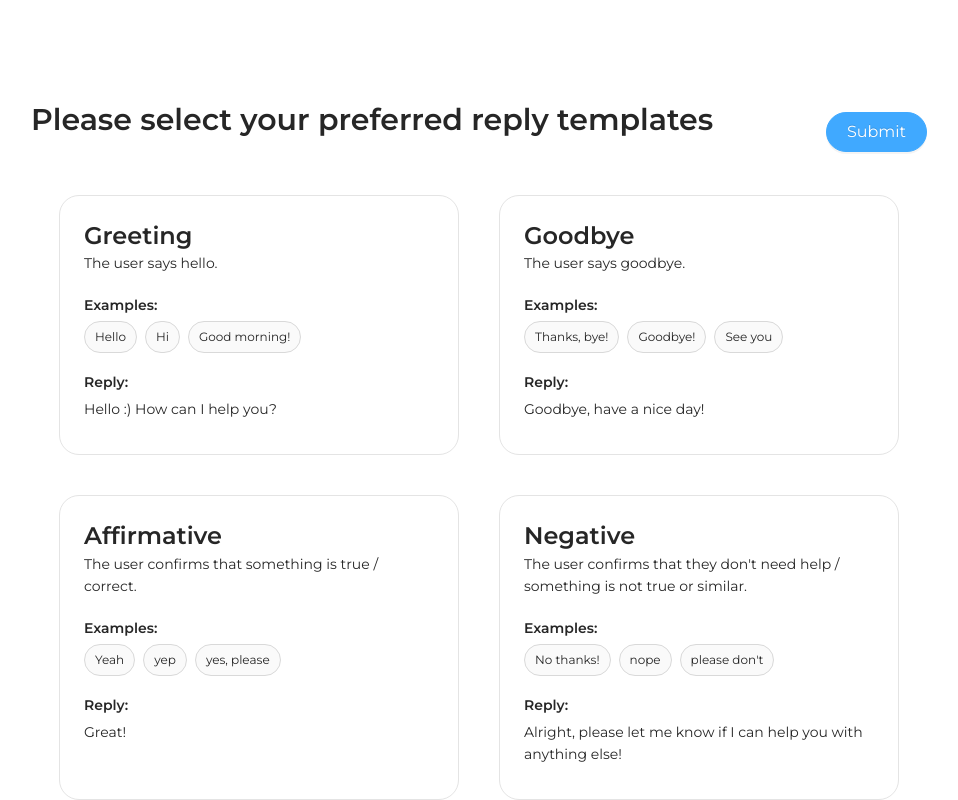
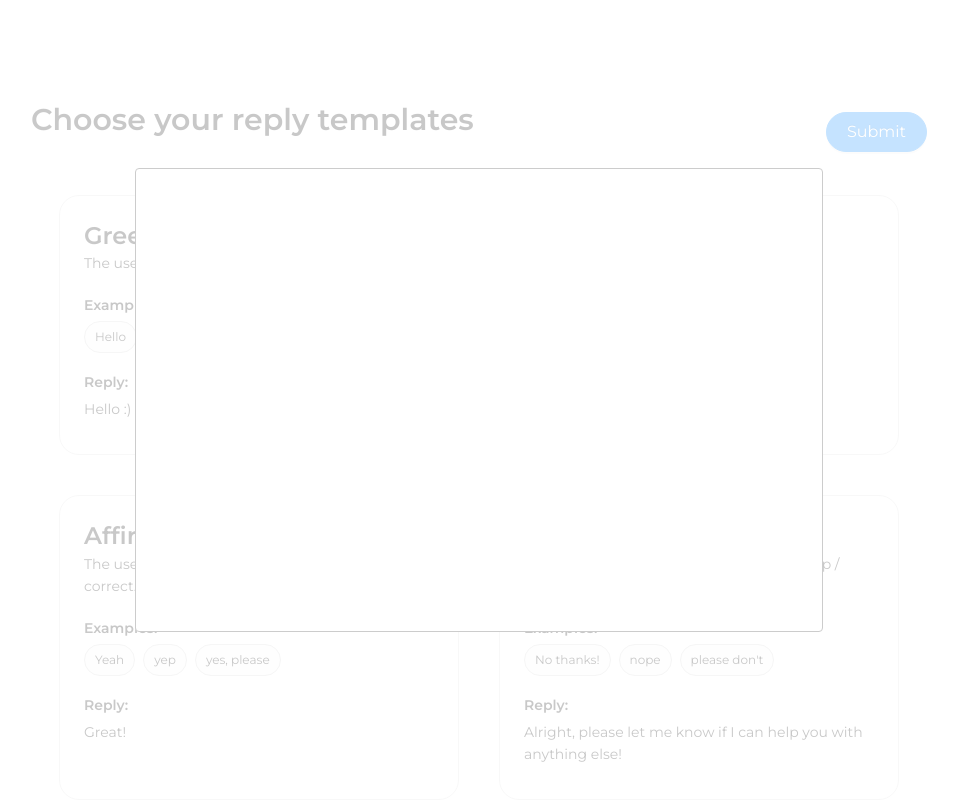
Before and after one commit to andela9/intent-selection, a React (Create React App) app: page / in a window 1280 px wide. Both pictures are taken after a click on the button "Submit". Shown: the top 800 px of the page, without its empty margins (161-1119 px from the left). Built offline with nearby package versions, Linux system fonts and the light colour scheme.

Commit message:
bare confirmation modal

```diff
--- a/package.json
+++ b/package.json
@@ -9,6 +9,7 @@
     "antd": "^4.13.1",
     "react": "^17.0.1",
     "react-dom": "^17.0.1",
+    "react-modal": "^3.12.1",
     "react-scripts": "4.0.3",
     "web-vitals": "^1.0.1"
   },
--- /dev/null
+++ b/src/common/utils/useModal.jsx
@@ -0,0 +1,16 @@
+import { useState } from 'react';
+
+const useModal = () => {
+  const [isVisible, setVisibility] = useState(false);
+
+  const show = () => {
+    setVisibility(true);
+  };
+
+  const hide = () => {
+    setVisibility(false);
+  };
+  return [show, hide, isVisible];
+};
+
+export default useModal;
--- /dev/null
+++ b/src/components/IntentSelection/ConfirmationModal/ConfirmationModal.jsx
@@ -0,0 +1,27 @@
+import React from 'react';
+/* eslint-disable import/no-extraneous-dependencies */
+import PropTypes from 'prop-types';
+import Modal from 'react-modal';
+
+const IntentList = ({ intents, hide, isVisible }) => {
+  console.log('intents', intents);
+  return (
+    <Modal
+      isOpen={isVisible}
+      // onAfterOpen={hide}
+      onRequestClose={hide}
+      style={{ content: { margin: '10% 20%' }, overlay: { zIndex: 1 } }}
+      contentLabel="Example Modal"
+    >
+      {Object.keys(intents).map((intent) => (<p>{intent}</p>))}
+    </Modal>
+  );
+};
+
+IntentList.propTypes = {
+  intents: PropTypes.objectOf(PropTypes.object).isRequired,
+  hide: PropTypes.func.isRequired,
+  isVisible: PropTypes.bool.isRequired,
+};
+
+export default IntentList;
--- /dev/null
+++ b/src/components/IntentSelection/ConfirmationModal/index.jsx
@@ -0,0 +1 @@
+export { default } from './ConfirmationModal';
--- a/src/components/IntentSelection/IntentList/Intent/Intent.jsx
+++ b/src/components/IntentSelection/IntentList/Intent/Intent.jsx
@@ -1,5 +1,5 @@
+import React, { useState } from 'react';
 /* eslint-disable import/no-extraneous-dependencies */
-import React, { useState } from 'react';
 import PropTypes from 'prop-types';
 
 import {
@@ -19,7 +19,7 @@ const Intent = ({ data, select }) => {
       }}
       hoverable
       style={{
-        width: 400, margin: 20, borderRadius: 20, textAlign: 'left', borderColor: selected ? '#7bb2f5' : '#e4e4e4',
+        width: 400, margin: 20, borderRadius: 20, textAlign: 'left', border: selected ? '2px solid #7bb2f5' : '1px solid #e4e4e4',
       }}
     >
       <Title level={3} style={{ fontWeight: 600, marginBottom: 0 }}>{data.name}</Title>
--- a/src/components/IntentSelection/IntentSelection.jsx
+++ b/src/components/IntentSelection/IntentSelection.jsx
@@ -3,7 +3,10 @@ import {
   Typography, Layout, Button, Row, Col,
 } from 'antd';
 
+import useModal from '../../common/utils/useModal';
+
 import IntentList from './IntentList';
+import ConfirmationModal from './ConfirmationModal';
 
 const { Header, Content } = Layout;
 
@@ -11,6 +14,7 @@ const { Title } = Typography;
 
 const IntentSelection = () => {
   const [selectedIntents, setSelectedIntents] = useState({});
+  const [showConfirmationModal, hideConfirmationModal, isConfirmationModalVisible] = useModal();
 
   const updateSelected = (intent, selected) => {
     setSelectedIntents((prevSelectedIntents) => {
@@ -26,10 +30,6 @@ const IntentSelection = () => {
     });
   };
 
-  const confirmSelection = () => {
-    console.log('selectedIntents', selectedIntents);
-  };
-
   return (
     <Layout style={{
       background: 'white', textAlign: 'left', fontFamily: 'Montserrat, sans-serif',
@@ -41,10 +41,10 @@ const IntentSelection = () => {
       >
         <Row justify="space-between">
           <Col>
-            <Title level={2}> Please select your preferred reply templates </Title>
+            <Title level={2}> Choose your reply templates </Title>
           </Col>
           <Col>
-            <Button type="primary" size="large" shape="round" onClick={confirmSelection}>Submit</Button>
+            <Button type="primary" size="large" shape="round" onClick={showConfirmationModal}>Submit</Button>
           </Col>
         </Row>
       </Header>
@@ -53,6 +53,11 @@ const IntentSelection = () => {
       }}
       >
         <IntentList updateSelected={updateSelected} />
+        <ConfirmationModal
+          intents={selectedIntents}
+          hide={hideConfirmationModal}
+          isVisible={isConfirmationModalVisible}
+        />
       </Content>
     </Layout>
   );
```
Also changed, not shown: 2 other files (tests, documents, lock files or other folders).
